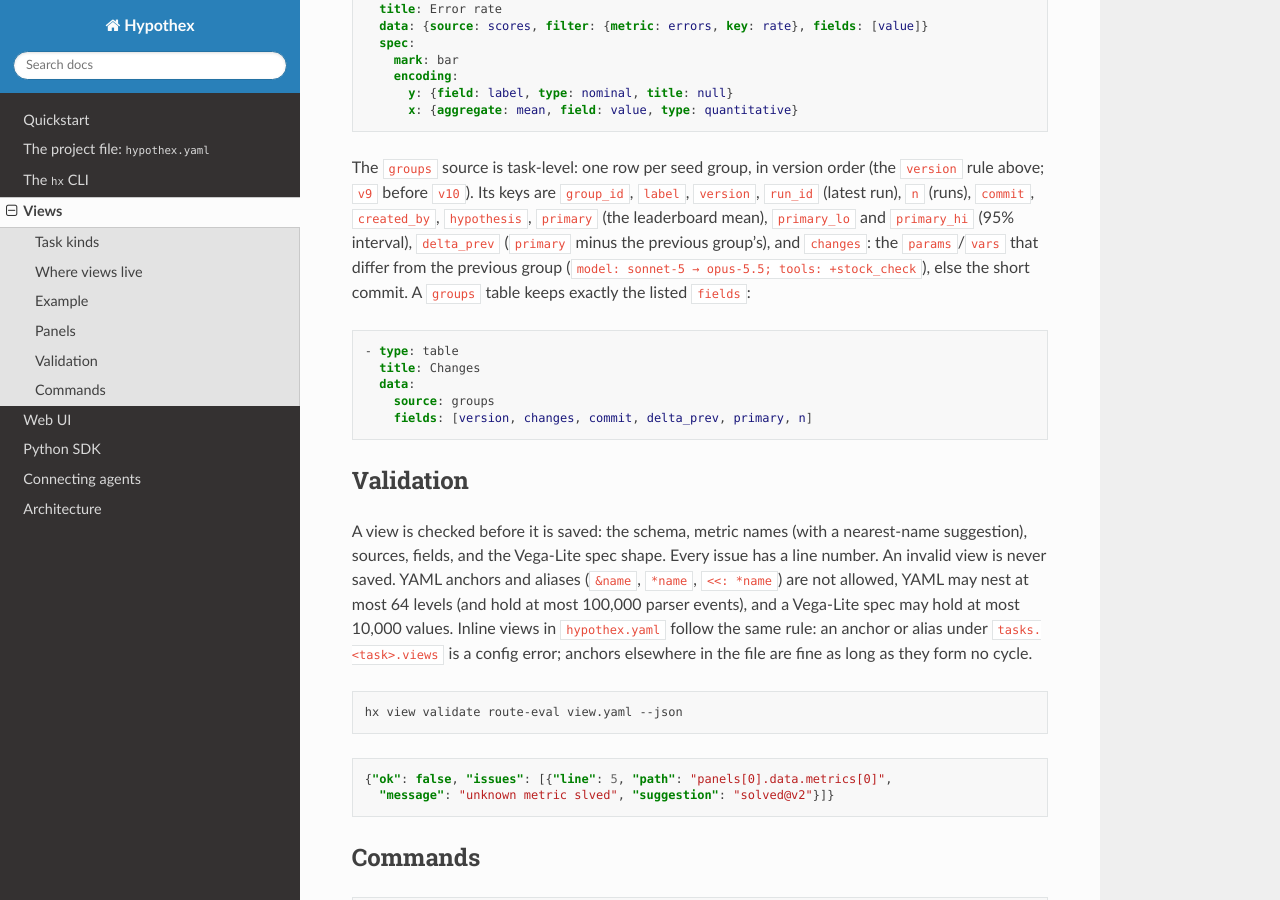
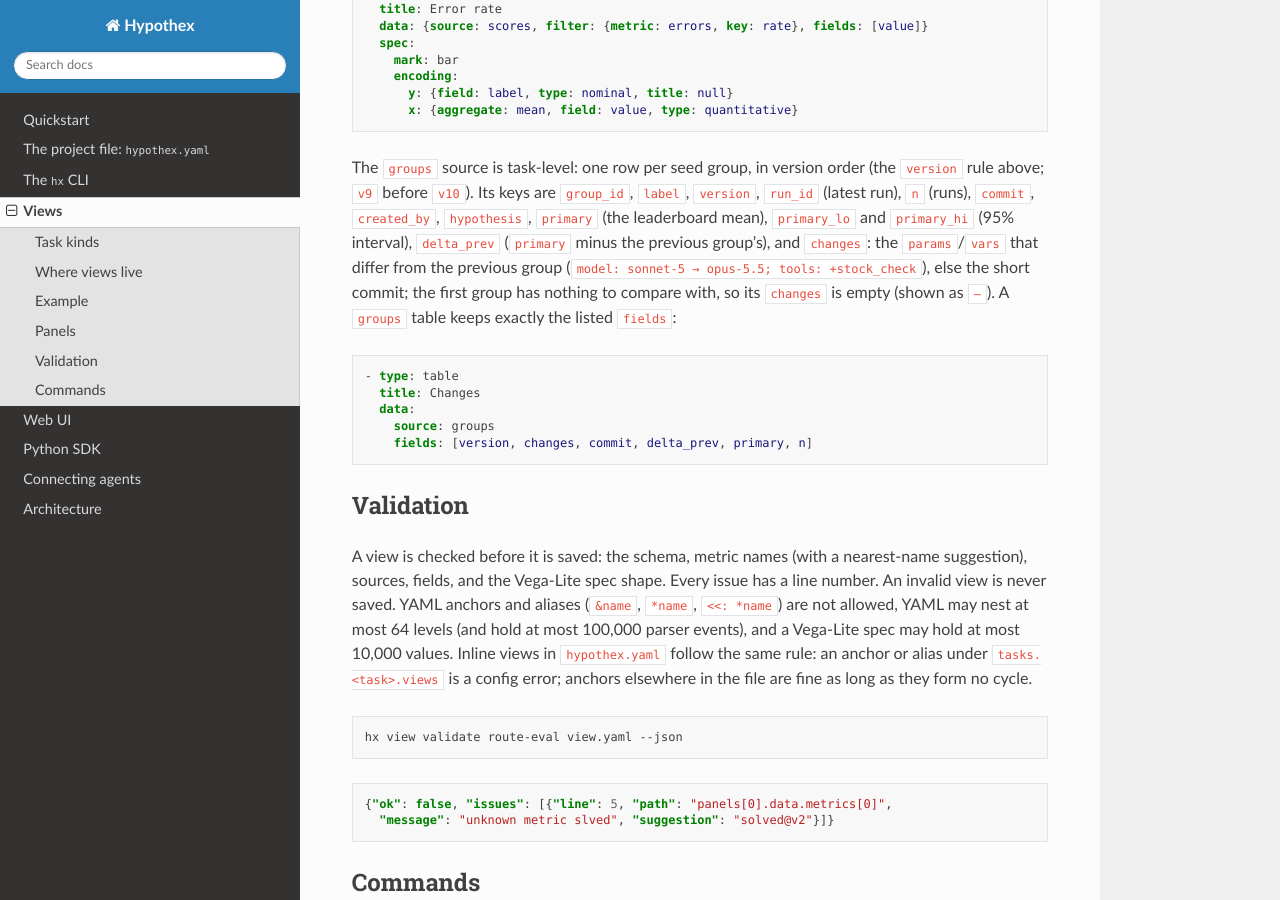
Before and after one commit to hypothex/hypothex, a Sphinx documentation site: the page built from docs/views.rst, in a window 1280 px wide and 900 px high, scrolled down 2147 px. Built offline with Sphinx 7.4.7 and the Read the Docs theme 3.1.0, drawn with Linux system fonts in a browser that asks for light colours.

Commit message:
docs(views): the first group's changes is empty

```diff
--- a/docs/views.rst
+++ b/docs/views.rst
@@ -119,7 +119,8 @@ The ``groups`` source is task-level: one row per seed group, in version order (t
 ``hypothesis``, ``primary`` (the leaderboard mean), ``primary_lo`` and ``primary_hi``
 (95% interval), ``delta_prev`` (``primary`` minus the previous group's), and ``changes``:
 the ``params``/``vars`` that differ from the previous group
-(``model: sonnet-5 → opus-5.5; tools: +stock_check``), else the short commit. A
+(``model: sonnet-5 → opus-5.5; tools: +stock_check``), else the short commit; the first
+group has nothing to compare with, so its ``changes`` is empty (shown as ``—``). A
 ``groups`` table keeps exactly the listed ``fields``:
 
 .. code-block:: yaml
```
